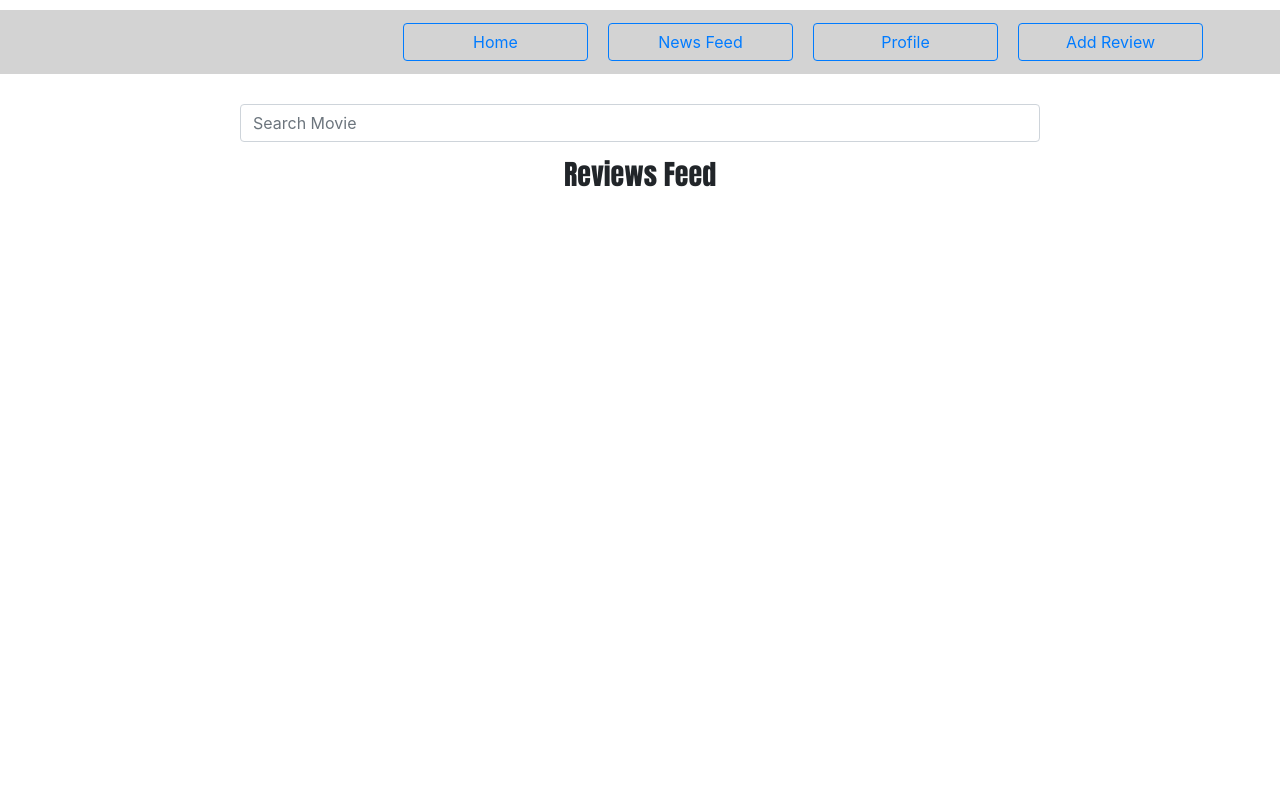
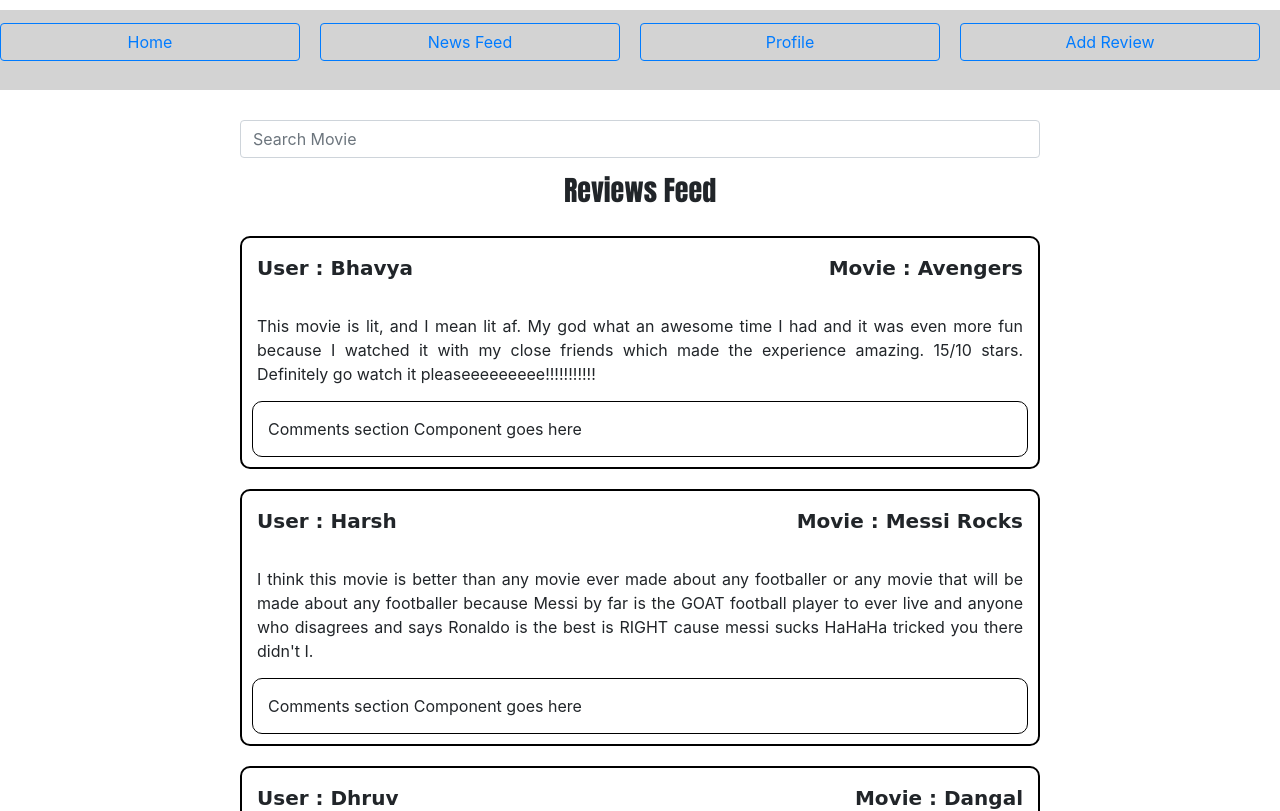
Before and after one commit to HareshNasit/Moviegram, a React (Create React App) app in the folder moviegram/: page /NewsFeed in a window 1280 px wide. Shown: the top 811 px of the page. Built offline with nearby package versions, Linux system fonts and the light colour scheme.

Commit message:
did following actions: (1) changed the css to the menu bar to add more width and center align the buttons in the list properly. (2) created a Review component that can be resused as a template for reviews that will be added to the feed. (3) added mock reviews to the feed by hardcoding data in.

```diff
--- a/moviegram/src/Components/MainMenuBar/styles.css
+++ b/moviegram/src/Components/MainMenuBar/styles.css
@@ -2,14 +2,14 @@
 	padding: 10px;
 	background-color: lightgray;
 	align-content: center;
-	width: 100%
+	width: 100%;
 }
 
 #mainMenuBar ul {
-	margin: 0px;
 	padding: 3px;
-	align-items: left;
-	margin-left: 390px;
+	align-items: center;
+	display: flex;
+  	justify-content: center;
 }
 
 #mainMenuBar ul li {
@@ -21,5 +21,5 @@
 }
 
 .mainMenu-btn {
-	width: 185px;
+	width: 300px;
 }
--- a/moviegram/src/Components/NewsFeed/index.js
+++ b/moviegram/src/Components/NewsFeed/index.js
@@ -1,7 +1,8 @@
 import React from "react";
 import "./styles.css";
 import { Button, Form } from "react-bootstrap";
-import MainMenuBar from './../MainMenuBar'
+import MainMenuBar from './../MainMenuBar';
+import Review from './../Review';
 
 class NewsFeedScreen extends React.Component {
 
@@ -22,6 +23,22 @@ class NewsFeedScreen extends React.Component {
          <h3 className="headerText">Reviews Feed</h3>
         </div>
 
+        <Review username='Bhavya'
+                movieName='Avengers'
+                reviewContent='This movie is lit, and I mean lit af. My god what an awesome time I had and it was even more fun because I watched it with my close friends which made the experience amazing. 15/10 stars. Definitely go watch it pleaseeeeeeeee!!!!!!!!!!!'
+                commentsSection='Comments section Component goes here'/>
+        <Review username='Harsh'
+                movieName='Messi Rocks'
+                reviewContent="I think this movie is better than any movie ever made about any footballer or any movie that will be made about any footballer because Messi by far is the GOAT football player to ever live and anyone who disagrees and says Ronaldo is the best is RIGHT cause messi sucks HaHaHa tricked you there didn't I."
+                commentsSection='Comments section Component goes here'/>
+        <Review username='Dhruv'
+                movieName='Dangal'
+                reviewContent="Ab toh dangal hoga dangal bhenchooodddddd !!!!!!"
+                commentsSection='Comments section Component goes here'/>
+        <Review username='Yosef'
+                movieName='Stalingrad'
+                reviewContent="Thomas Kretschmann is the best actor I have ever witnessed in my whole damn life and man is he hot."
+                commentsSection='Comments section Component goes here'/>
       </div>
     );
   }
--- a/moviegram/src/Components/NewsFeed/styles.css
+++ b/moviegram/src/Components/NewsFeed/styles.css
@@ -10,14 +10,13 @@
     margin-left: auto;
     margin-right: auto;
     top: 30px;
+    justify-content: center;
 }
 
 
 .pageHeader {
     position: relative;
     width: 800px;
-    border-width: 2px;
-    border-color: black;
     top: 30px;
     margin-left: auto;
     margin-right: auto;
--- /dev/null
+++ b/moviegram/src/Components/Review/index.js
@@ -0,0 +1,26 @@
+import React from "react";
+import "./styles.css";
+import { Button, Form } from "react-bootstrap";
+
+class Review extends React.Component {
+
+  render() {
+
+    const { username, movieName, reviewContent, commentsSection} = this.props;
+
+    return (
+      <div id="review">
+        <ul>
+          <li>User : {username}</li>
+          <li>Movie : {movieName}</li>
+        </ul>
+        <span className="content">{reviewContent}</span>
+        <div className="comments">
+          {commentsSection}
+        </div>
+      </div>
+    );
+  }
+}
+
+export default Review;
--- /dev/null
+++ b/moviegram/src/Components/Review/styles.css
@@ -0,0 +1,49 @@
+#review {
+	width: 800px;
+	position: relative;
+    margin-left: auto;
+    margin-right: auto;
+    margin-bottom: 20px;
+    top: 50px;
+    bottom: 20px;
+    border: 2px solid black;
+    border-radius: 10px;
+}
+
+#review ul {
+	display: flex;
+    align-items: stretch;
+    justify-content: space-between;
+    width: 100%;
+    padding-left: 15px;
+    padding-right: 15px;
+    padding-top: 15px;
+}
+
+#review ul li {
+	font-weight: bold;
+	font-family: "Comic Sans MS", cursive, sans-serif;
+	font-size: 20px;
+	list-style: none;
+	text-align: center;
+	display: inline-block;
+    flex: 0 1 auto;
+}
+
+.content {
+	display: flex;
+    align-items: stretch;
+    justify-content: space-between;
+    width: 100%;
+    padding: 15px;
+    text-align: justify;
+}
+
+.comments {
+	border-radius: 10px;
+	padding: 15px;
+	margin-left: 10px;
+	margin-right: 10px;
+	margin-bottom: 10px;
+    border: 1px solid black;
+}
```
